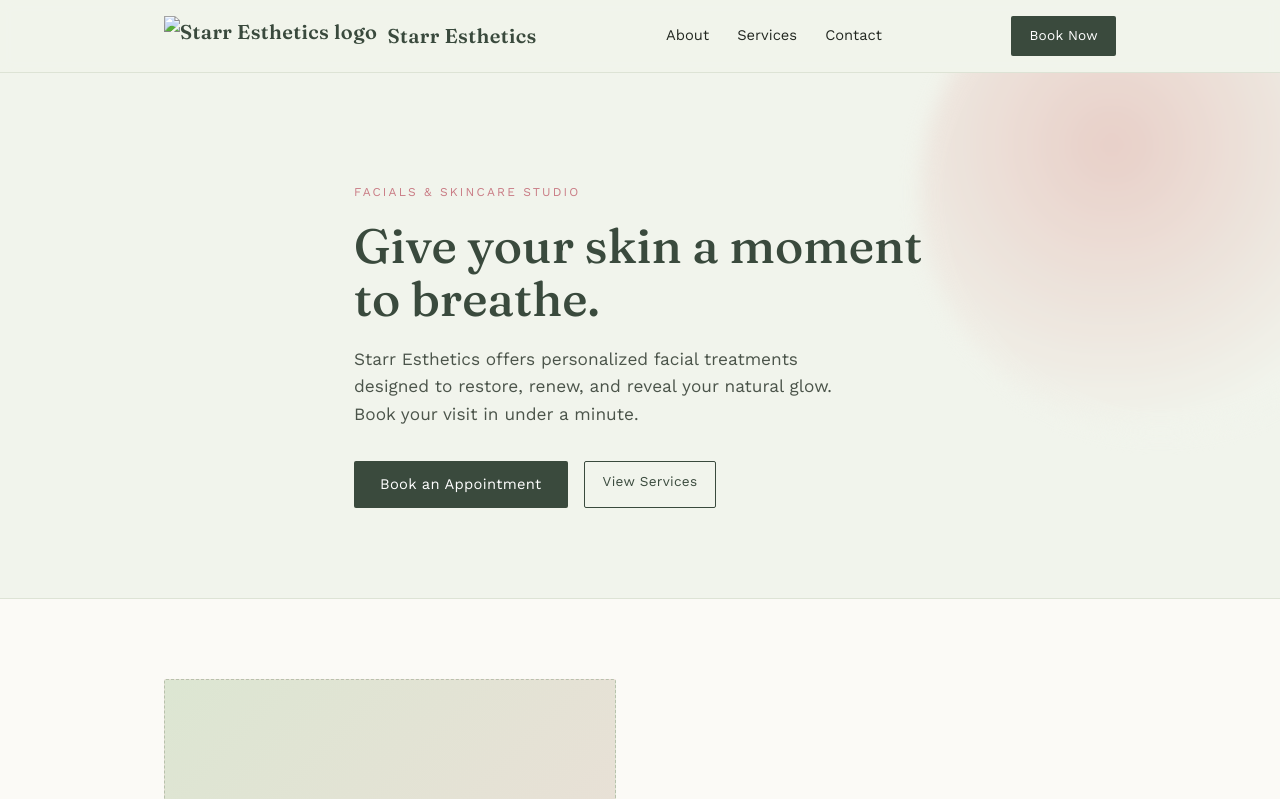
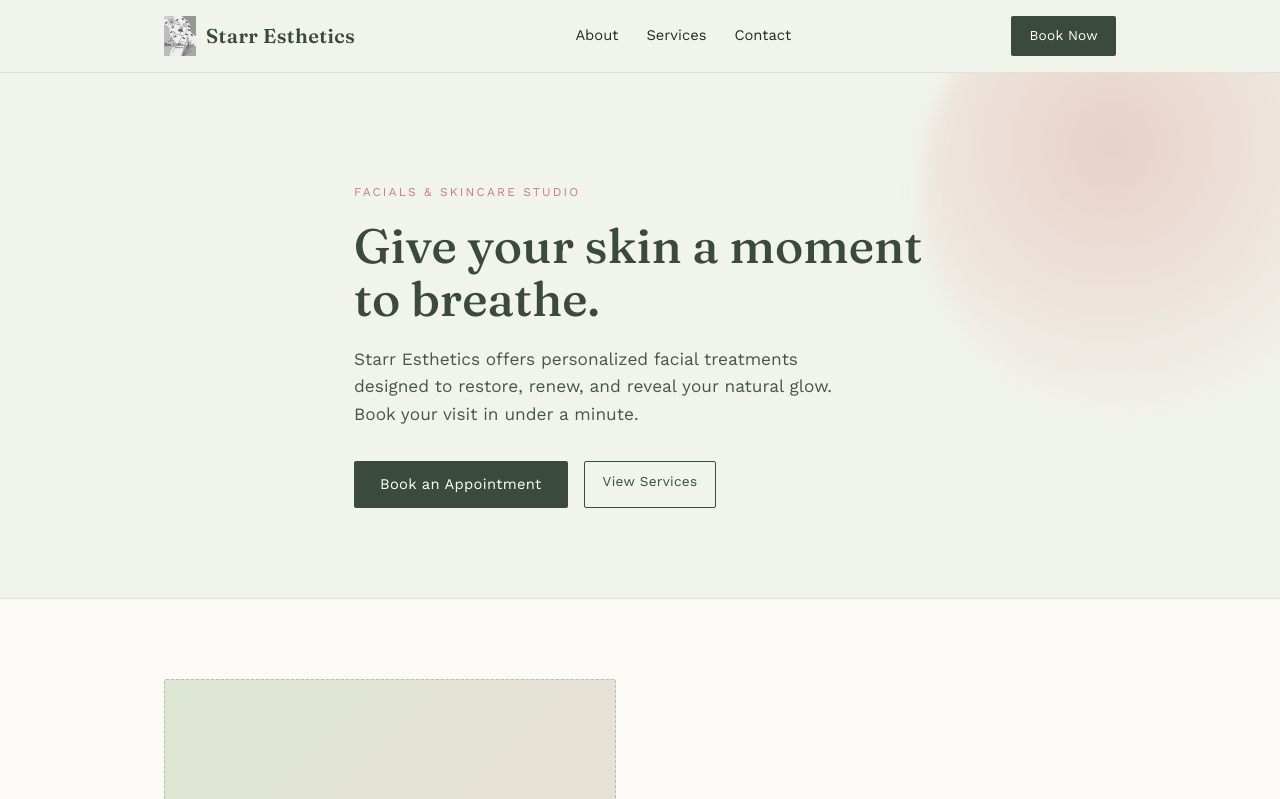
Before and after one commit to javeandreisanjose-lab/starr-esthetics, a plain HTML site: page index.html in a window 1280 px wide. Shown: the top 799 px of the page. Drawn offline with nearby package versions, Linux system fonts and the light colour scheme.

Commit message:
Update index.html

```diff
--- a/index.html
+++ b/index.html
@@ -175,7 +175,7 @@
 <nav>
   <div class="wrap">
     <div class="brand" style="display:flex;align-items:center;gap:10px;">
-      <img src="1.png" alt="Starr Esthetics logo" style="height:40px;width:auto;">
+      <img src="logo.png" alt="Starr Esthetics logo" style="height:40px;width:auto;">
       Starr Esthetics
     </div>
     <ul class="nav-links">
```
